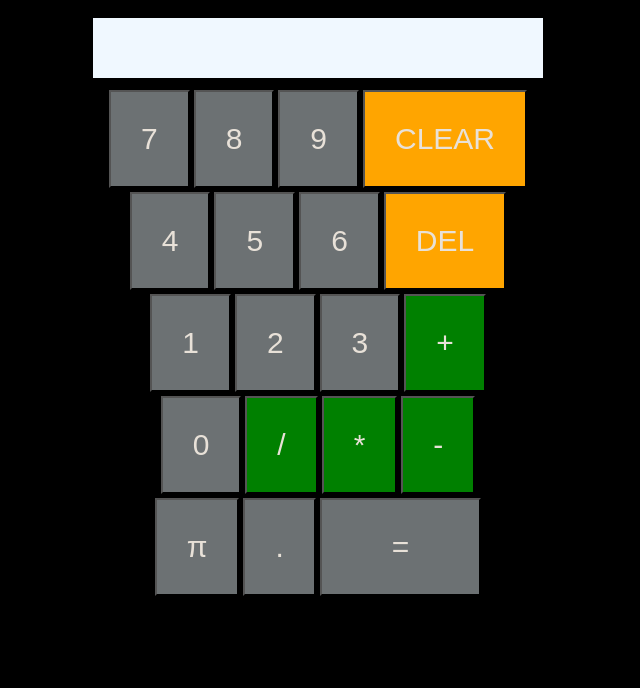
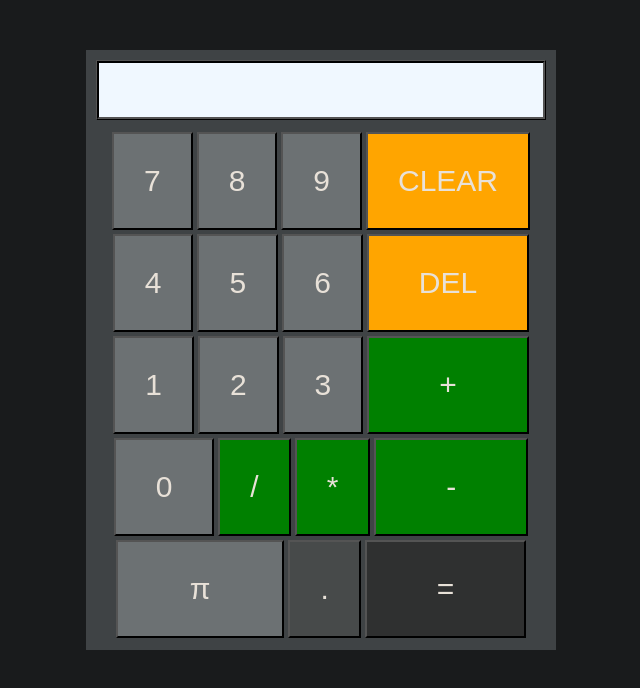
Before and after one commit to btyneo/theodinproject, a plain HTML site: page calculator/index.html in a window 1280 px wide. Shown: the whole page, without its empty margins (322-962 px from the left). Drawn offline with Linux system fonts and the light colour scheme.

Commit message:
completed calculator logic and updated UI

```diff
--- a/calculator/calculatorLogic.js
+++ b/calculator/calculatorLogic.js
@@ -54,16 +54,17 @@ container.appendChild(displayBar)
 
 
 
-secondContainer = document.createElement("div")
-thirdContainer = document.createElement("div")
-fourthContainer = document.createElement("div")
-fifthContainer = document.createElement("div")
-sixthContainer = document.createElement("div")
-container.appendChild(secondContainer)
-container.appendChild(thirdContainer)
-container.appendChild(fourthContainer)
-container.appendChild(fifthContainer)
-container.appendChild(sixthContainer)
+secondmContainer = document.createElement("div")
+thirdmContainer = document.createElement("div")
+fourthmContainer = document.createElement("div")
+fifthmContainer = document.createElement("div")
+sixthmContainer = document.createElement("div")
+container.appendChild(secondmContainer)
+container.appendChild(thirdmContainer)
+container.appendChild(fourthmContainer)
+container.appendChild(fifthmContainer)
+container.appendChild(sixthmContainer)
+
 
 
 
@@ -74,19 +75,19 @@ function createCalculator() {
     calculatorElements.forEach(element => {
         let currentIndex = calculatorElements.indexOf(element)
         if (currentIndex <= 3) {
-            container = secondContainer
+            container = secondmContainer
         }
         else if (currentIndex > 3 && currentIndex <= 7) {
-            container = thirdContainer
+            container = thirdmContainer
         }
         else if (currentIndex > 7 && currentIndex <= 10) {
-            container = fourthContainer
+            container = fourthmContainer
         }
         else if (currentIndex > 11 && currentIndex <= 15) {
-            container = fifthContainer
+            container = fifthmContainer
         }
         else if (currentIndex > 14 && currentIndex <= 19) {
-            container = sixthContainer
+            container = sixthmContainer
         }
 
 
@@ -97,50 +98,66 @@ function createCalculator() {
         button.style.fontSize = "30px";
         button.style.backgroundColor = "#6c7173";
         container.appendChild(button)
-        if (element == "CLEAR"  || element == "DEL") {
+
+
+        if (element == "CLEAR") {
             button.style.backgroundColor = "orange"
+
+
         }
-        else if (element == "+" || element == "-" || element == "*" || element == "/") {
+        else if (element == "*" || element == "/") {
             button.style.backgroundColor = "green"
+
+        }
+        else if (element == "+" || element == "-") {
+            button.style.backgroundColor = "green"
+            button.style.paddingLeft = "70px";
+            button.style.paddingRight = "70px";
         }
 
         else if (currentIndex === 18) {
             button.style.paddingLeft = "70px";
             button.style.paddingRight = "70px";
+            button.style.backgroundColor = "#2f3030"
 
         }
+        else if (element == "π" ) {
+            button.style.paddingLeft = "72px";
+            button.style.paddingRight = "72px";
+
+
+        }
+        else if (element == ".") {
+            button.style.backgroundColor = "#474a4a"
+        }
+        else if (element == "DEL") {
+            button.style.paddingLeft = "50px";
+            button.style.paddingRight = "50px";
+            button.style.backgroundColor = "orange"
+        }
+        else if (element == "0") {
+            button.style.paddingLeft = "40px";
+            button.style.paddingRight = "40px";
+        }
+
 
         button.addEventListener("click", () => {
             switch (element) {
-                case "+":
-                    break;
-                // add the update display function here;
-                case "-":
-                    break;
-                    // add the update display function here;
-                case "*":
-                    break;
-                // add the update display function here;
-                case "/":
-                    // add the update display function here;
-                    break;
                 case "=":
-                    // add the update display function here;
+                    calculateEquation()
                     break;
                 case "CLEAR":
-                    // add the update display function here;
+                    resetDisplay()
                     break;
                 case "DEL":
-                    // add the update display function here;
+                    removeOneItem()
                     break;
                 case "π":
-                     // add the update display function here;
+                    updateDisplay(3.1415)
                      break;
-                case ".":
-                     // add the update display function here;
-                     break;
+
                 default:
-                    // add the update display function here;
+                    updateDisplay(element)
                     break;
 
             }
@@ -149,4 +166,58 @@ function createCalculator() {
     })
 }
 
+
+
+
+function calculateEquation() {
+
+    let expression = textContent.textContent;
+    console.log(expression)
+    let operators = ["+", "-", "*", "/"];
+    let numbers = expression.split(new RegExp(`[${operators.map(op => op === '-' ? '\\' + op : op).join('')}]`, 'g')).map(parseFloat);
+    let operatorIndexes = expression.split('').map((char, index) => operators.includes(char) ? index : '').filter(String);
+    let result = numbers[0];
+
+
+    operatorIndexes.forEach((index, i) => {
+        let nextNumber = numbers[i + 1];
+        let operator = expression[index];
+
+
+        switch (operator) {
+            case '+':
+                result += nextNumber;
+                break;
+            case '-':
+                result -= nextNumber;
+                break;
+            case '*':
+                result *= nextNumber;
+                break;
+            case '/':
+                if (nextNumber !== 0) {
+                    result /= nextNumber;
+                } else {
+                    result = "Error: Division by zero";
+                }
+                break;
+        }
+    });
+
+    textContent.textContent = result.toString();
+
+}
+
+
+
+function removeOneItem() {
+    textContent.textContent = textContent.textContent.slice(0, -1)
+
+}
+function updateDisplay(input) {
+    textContent.textContent = textContent.textContent + input
+
+}
+
+
 createCalculator()
--- a/calculator/styling.css
+++ b/calculator/styling.css
@@ -1,16 +1,17 @@
 body {
-    background-color: black;
+    background-color: #191b1c;
 }
 .container {
     display: flex;
     flex-direction: column;
     flex-wrap: wrap;
     box-sizing: border-box;
-    justify-content: center;
     padding: 10px;
-    /* margin-top: 50px; */
+    width: 470px;
+    margin-left: 400px;
+    margin-top: 50px;
     align-items: center;
-    background-color: black;
+    background-color: #3f4345;
 
 
 }
@@ -33,6 +34,10 @@ button {
     margin-bottom: 10px;
     background-color: aliceblue;
     display: flex;
+    border-style: ridge;
+    border-color: black;
+    border: 10;
+    border-radius: 1px;
 }
 
 .textContent {
```
